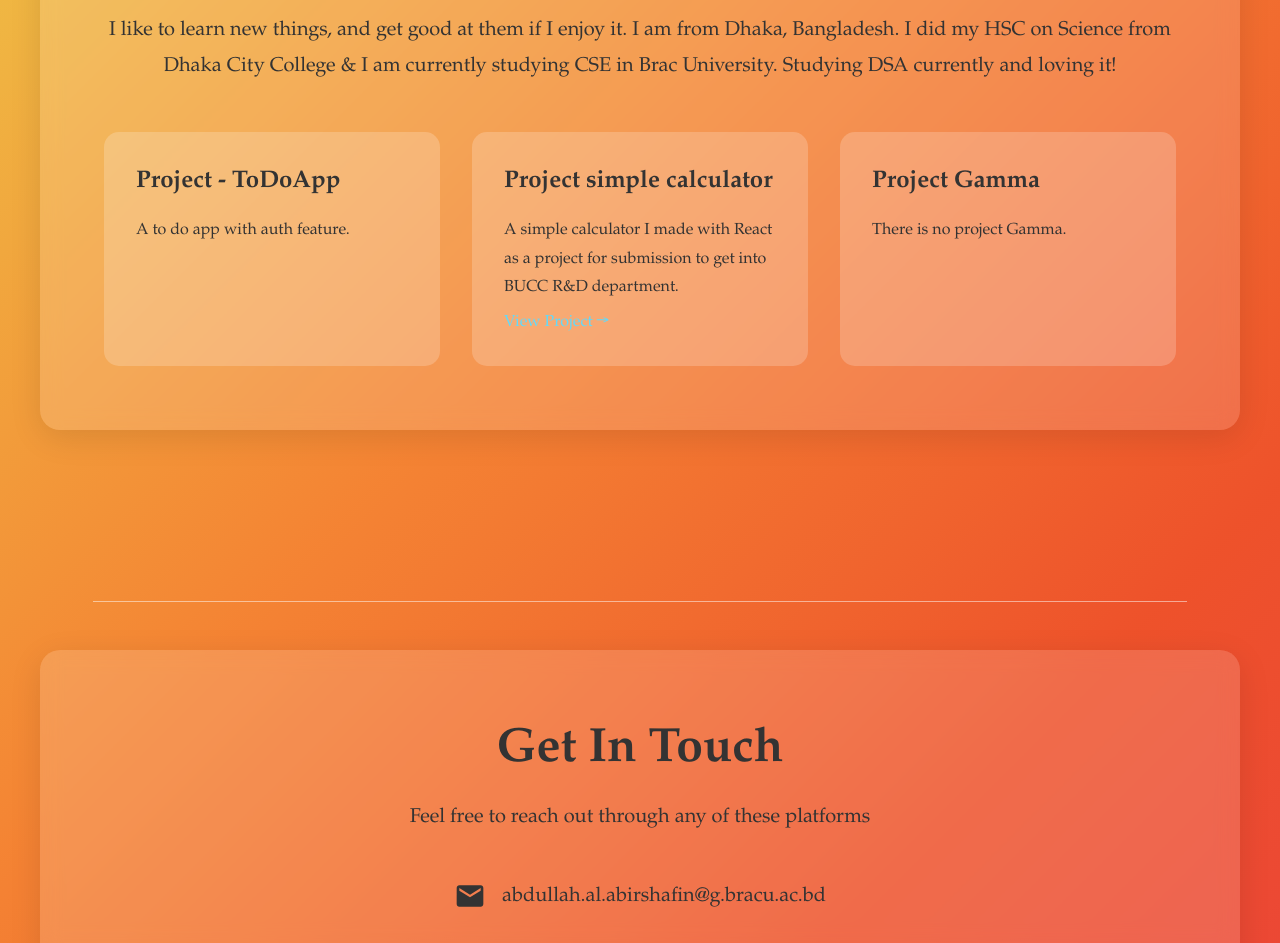
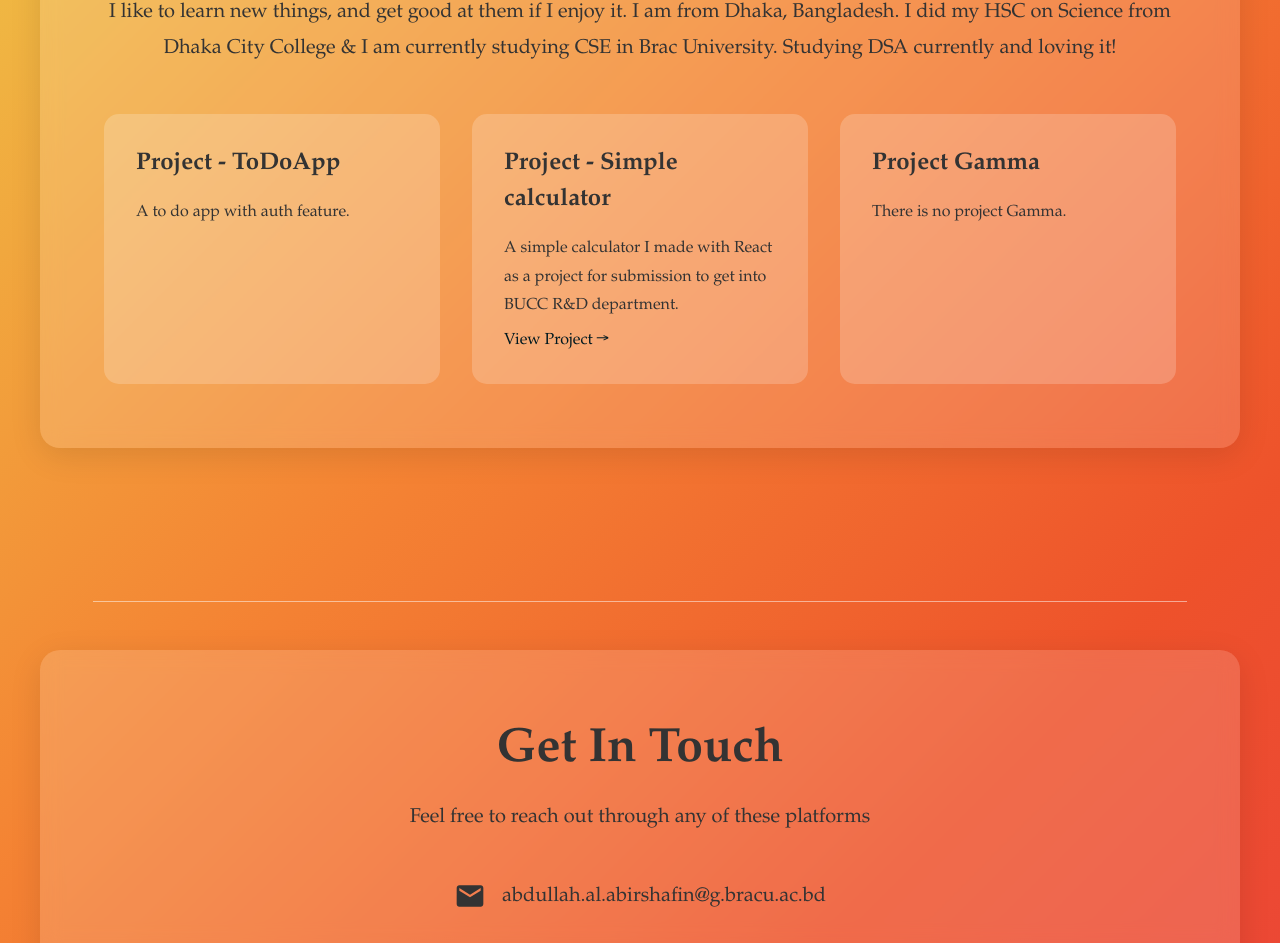
Before and after one commit to AbirShafin/AbirShafin.github.io, a React (Vite) app: page / in a window 1280 px wide. Shown: the part 1063-2006 px from the top of the page. Built offline with nearby package versions, Linux system fonts and the light colour scheme.

Commit message:
changed some font color

```diff
--- a/src/components/Portfolio.tsx
+++ b/src/components/Portfolio.tsx
@@ -29,7 +29,7 @@ export default function Portfolio() {
       link: undefined
     },
     {
-      title: "Project simple calculator",
+      title: "Project - Simple calculator",
       description: "A simple calculator I made with React as a project for submission to get into BUCC R&D department.",
       link: "https://simple-calculator-shafin141.vercel.app/"
     },
@@ -63,7 +63,7 @@ export default function Portfolio() {
                   href={project.link}
                   target="_blank"
                   rel="noopener noreferrer"
-                  style={{ color: '#61dafb', textDecoration: 'none', marginTop: '0.5rem', display: 'inline-block' }}
+                  style={{ color: '#011920', textDecoration: 'none', marginTop: '0.5rem', display: 'inline-block' }}
                 >
                   View Project →
                 </a>
```
